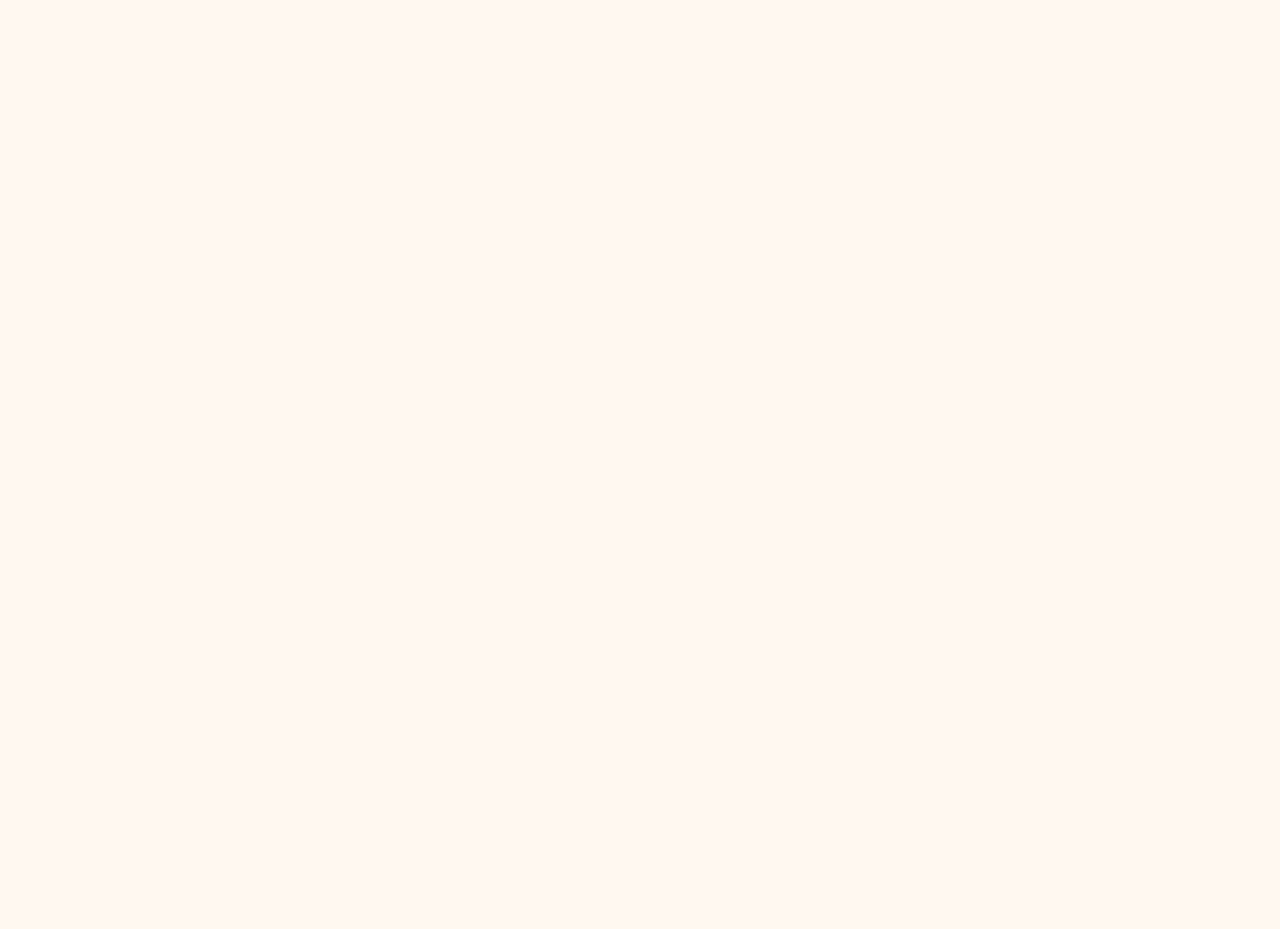
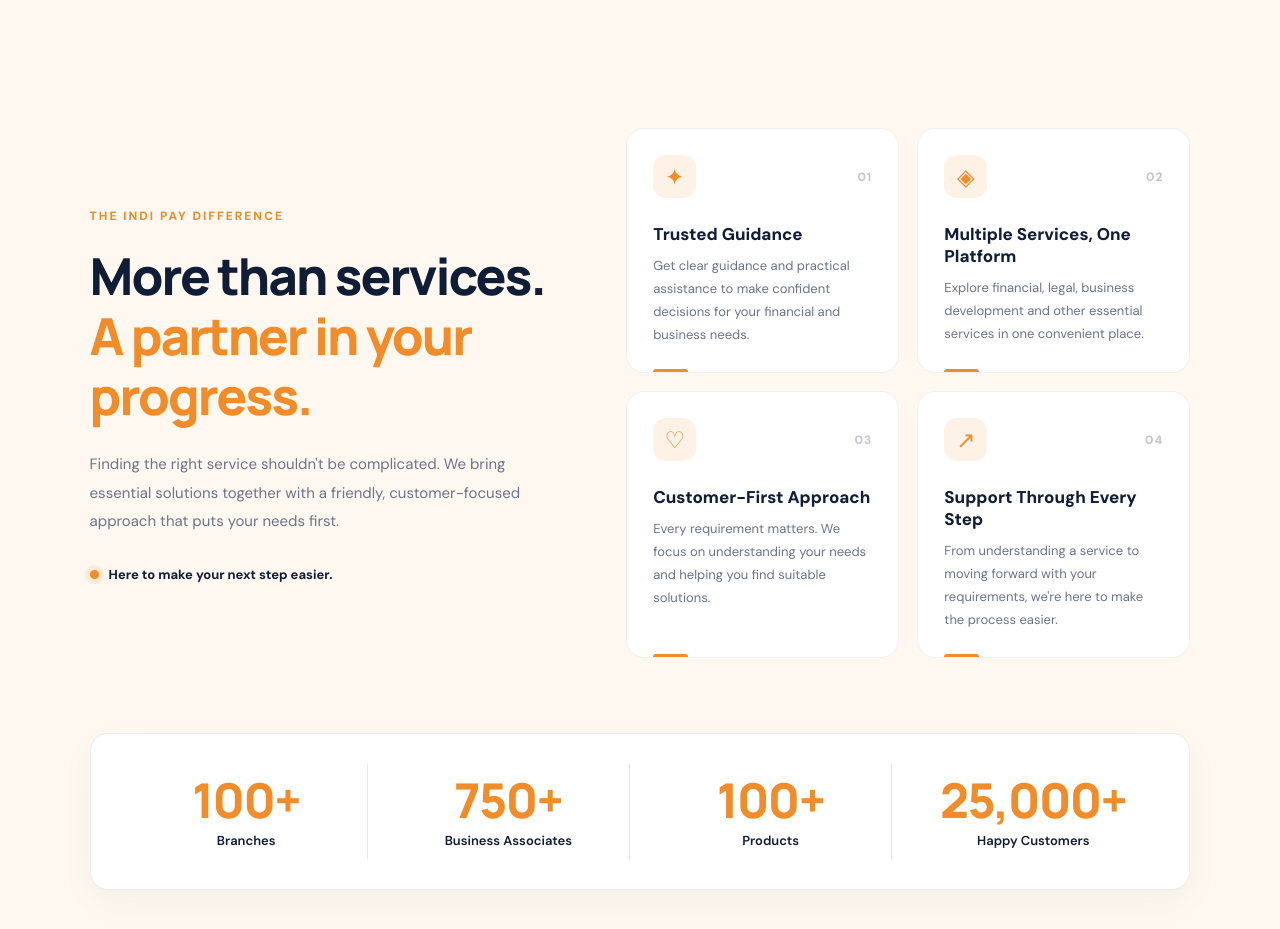
Before and after one commit to Tappyyokka/JaytradeServices, a React (Vite) app in the folder frontend-react/: page / in a window 1280 px wide. Shown: the part 3220-4149 px from the top of the page. Before the commit the page ends 3223 px from the top, so only its background shows below. Built offline with nearby package versions, Linux system fonts and the light colour scheme.

Commit message:
Update website

```diff
--- a/frontend-react/src/App.jsx
+++ b/frontend-react/src/App.jsx
@@ -3,6 +3,8 @@ import IndexHero from "./components/index/IndexHero";
 import AboutSection from "./components/index/AboutSection";
 import FeaturedStories from "./components/index/FeaturedStories";
 import ServicesOverview from "./components/index/ServicesOverview";
+import WhyChooseUs from "./components/index/WhyChooseUs";
+
 
 function App() {
   return (
@@ -12,6 +14,7 @@ function App() {
       <AboutSection />
       <FeaturedStories />
       <ServicesOverview />
+      <WhyChooseUs />
     </>
   );
 }
--- /dev/null
+++ b/frontend-react/src/components/index/AnimatedCounter.jsx
@@ -0,0 +1,55 @@
+
+import { useEffect, useRef, useState } from "react";
+
+function AnimatedCounter({ value, suffix = "" }) {
+  const [count, setCount] = useState(0);
+  const counterRef = useRef(null);
+  const hasAnimated = useRef(false);
+
+  useEffect(() => {
+    const element = counterRef.current;
+    if (!element) return;
+
+    const observer = new IntersectionObserver(
+      ([entry]) => {
+        if (entry.isIntersecting && !hasAnimated.current) {
+          hasAnimated.current = true;
+
+          const duration = 1800;
+          const startTime = performance.now();
+
+          const animate = (currentTime) => {
+            const progress = Math.min(
+              (currentTime - startTime) / duration,
+              1
+            );
+
+            const easedProgress = 1 - Math.pow(1 - progress, 4);
+
+            setCount(Math.floor(easedProgress * value));
+
+            if (progress < 1) {
+              requestAnimationFrame(animate);
+            }
+          };
+
+          requestAnimationFrame(animate);
+          observer.disconnect();
+        }
+      },
+      { threshold: 0.5 }
+    );
+
+    observer.observe(element);
+
+    return () => observer.disconnect();
+  }, [value]);
+
+  return (
+    <strong ref={counterRef}>
+      {count.toLocaleString("en-IN")}{suffix}
+    </strong>
+  );
+}
+
+export default AnimatedCounter;
--- a/frontend-react/src/components/index/ServicesOverview.jsx
+++ b/frontend-react/src/components/index/ServicesOverview.jsx
@@ -38,7 +38,7 @@ const serviceCategories = [
   },
   {
     number: "05",
-    title: "Jaytrade Times",
+    title: "Jaytrade Times & Technologies",
     description:
       "Promote your brand, reach wider audiences and explore professional advertising and media solutions.",
     icon: "▤",
--- /dev/null
+++ b/frontend-react/src/components/index/WhyChooseUs.jsx
@@ -0,0 +1,104 @@
+import AnimatedCounter from "./AnimatedCounter";
+const benefits = [
+  {
+    number: "01",
+    icon: "✦",
+    title: "Trusted Guidance",
+    description:
+      "Get clear guidance and practical assistance to make confident decisions for your financial and business needs.",
+  },
+  {
+    number: "02",
+    icon: "◈",
+    title: "Multiple Services, One Platform",
+    description:
+      "Explore financial, legal, business development and other essential services in one convenient place.",
+  },
+  {
+    number: "03",
+    icon: "♡",
+    title: "Customer-First Approach",
+    description:
+      "Every requirement matters. We focus on understanding your needs and helping you find suitable solutions.",
+  },
+  {
+    number: "04",
+    icon: "↗",
+    title: "Support Through Every Step",
+    description:
+      "From understanding a service to moving forward with your requirements, we're here to make the process easier.",
+  },
+];
+
+function WhyChooseUs() {
+  return (
+    <section className="why-choose-section">
+      <div className="why-choose-container">
+
+        <div className="why-choose-heading">
+          <span className="why-eyebrow">THE INDI PAY DIFFERENCE</span>
+
+          <h2>
+            More than services.
+            <br />
+            <span>A partner in your progress.</span>
+          </h2>
+
+          <p>
+            Finding the right service shouldn't be complicated.
+            We bring essential solutions together with a friendly,
+            customer-focused approach that puts your needs first.
+          </p>
+
+          <div className="why-trust-note">
+            <span className="trust-dot"></span>
+            Here to make your next step easier.
+          </div>
+        </div>
+
+        <div className="why-benefits-grid">
+          {benefits.map((benefit) => (
+            <div className="why-benefit-card" key={benefit.number}>
+              <div className="benefit-card-top">
+                <span className="benefit-icon">{benefit.icon}</span>
+                <span className="benefit-number">{benefit.number}</span>
+              </div>
+
+              <h3>{benefit.title}</h3>
+              <p>{benefit.description}</p>
+
+              <div className="benefit-card-line"></div>
+            </div>
+          ))}
+        </div>
+
+      </div>
+
+
+<div className="why-bottom-strip">
+  <div>
+    <AnimatedCounter value={100} suffix="+" />
+    <span>Branches</span>
+  </div>
+
+  <div>
+    <AnimatedCounter value={750} suffix="+" />
+    <span>Business Associates</span>
+  </div>
+
+  <div>
+    <AnimatedCounter value={100} suffix="+" />
+    <span>Products</span>
+  </div>
+
+  <div>
+    <AnimatedCounter value={25000} suffix="+" />
+    <span>Happy Customers</span>
+  </div>
+</div>
+
+    </section>
+  );
+}
+
+export default WhyChooseUs;
--- a/frontend-react/src/styles/index.css
+++ b/frontend-react/src/styles/index.css
@@ -1268,3 +1268,292 @@
     width: 100%;
   }
 }
+
+/* =========================================
+   WHY CHOOSE INDI PAY
+========================================= */
+
+.why-choose-section {
+  position: relative;
+  padding: 100px 7%;
+  background: var(--cream);
+  overflow: hidden;
+}
+
+.why-choose-container {
+  max-width: 1240px;
+  margin: 0 auto;
+  display: grid;
+  grid-template-columns: 0.9fr 1.1fr;
+  gap: 75px;
+  align-items: center;
+}
+
+.why-choose-heading {
+  max-width: 480px;
+}
+
+.why-eyebrow {
+  display: inline-block;
+  color: var(--orange);
+  font-size: 12px;
+  font-weight: 800;
+  letter-spacing: 2px;
+  margin-bottom: 22px;
+}
+
+.why-choose-heading h2 {
+  color: var(--navy);
+  font-family: "Manrope", sans-serif;
+  font-size: clamp(34px, 4vw, 51px);
+  line-height: 1.18;
+  font-weight: 800;
+  letter-spacing: -2px;
+  margin: 0 0 24px;
+}
+
+.why-choose-heading h2 span {
+  color: var(--orange);
+}
+
+.why-choose-heading > p {
+  color: var(--muted);
+  font-size: 15px;
+  line-height: 1.9;
+  margin-bottom: 30px;
+}
+
+.why-trust-note {
+  display: flex;
+  align-items: center;
+  gap: 10px;
+  color: var(--navy);
+  font-size: 13px;
+  font-weight: 700;
+}
+
+.trust-dot {
+  width: 9px;
+  height: 9px;
+  background: var(--orange);
+  border-radius: 50%;
+  box-shadow: 0 0 0 5px rgba(242, 140, 40, 0.13);
+}
+
+.why-benefits-grid {
+  display: grid;
+  grid-template-columns: repeat(2, minmax(0, 1fr));
+  gap: 18px;
+}
+
+.why-benefit-card {
+  position: relative;
+  min-height: 225px;
+  padding: 26px;
+  background: var(--white);
+  border: 1px solid rgba(16, 29, 54, 0.06);
+  border-radius: 18px;
+  display: flex;
+  flex-direction: column;
+  transition: transform 0.3s ease, box-shadow 0.3s ease;
+  overflow: hidden;
+}
+
+.why-benefit-card:hover {
+  transform: translateY(-6px);
+  box-shadow: 0 18px 40px rgba(16, 29, 54, 0.09);
+}
+
+.benefit-card-top {
+  display: flex;
+  justify-content: space-between;
+  align-items: center;
+  margin-bottom: 25px;
+}
+
+.benefit-icon {
+  width: 43px;
+  height: 43px;
+  display: grid;
+  place-items: center;
+  background: rgba(242, 140, 40, 0.12);
+  color: var(--orange);
+  border-radius: 13px;
+  font-size: 23px;
+}
+
+.benefit-number {
+  color: rgba(16, 29, 54, 0.25);
+  font-size: 12px;
+  font-weight: 800;
+  letter-spacing: 1px;
+}
+
+.why-benefit-card h3 {
+  color: var(--navy);
+  font-size: 17px;
+  font-weight: 800;
+  margin: 0 0 10px;
+}
+
+.why-benefit-card p {
+  color: var(--muted);
+  font-size: 13px;
+  line-height: 1.75;
+  margin: 0;
+}
+
+.benefit-card-line {
+  position: absolute;
+  bottom: 0;
+  left: 26px;
+  width: 35px;
+  height: 3px;
+  background: var(--orange);
+  border-radius: 5px 5px 0 0;
+  transition: width 0.3s ease;
+}
+
+.why-benefit-card:hover .benefit-card-line {
+  width: calc(100% - 52px);
+}
+
+
+/* =========================================
+   INDI PAY STATISTICS
+========================================= */
+
+.why-bottom-strip {
+  max-width: 1240px;
+  margin: 75px auto 0;
+  padding: 30px 35px;
+  background: var(--white);
+  border: 1px solid rgba(16, 29, 54, 0.08);
+  border-radius: 18px;
+  display: grid;
+  grid-template-columns: repeat(4, 1fr);
+  gap: 20px;
+  box-shadow: 0 12px 35px rgba(16, 29, 54, 0.04);
+}
+
+.why-bottom-strip > div {
+  display: flex;
+  flex-direction: column;
+  align-items: center;
+  justify-content: center;
+  text-align: center;
+  gap: 5px;
+  padding: 10px 12px;
+  border-right: 1px solid rgba(16, 29, 54, 0.1);
+}
+
+.why-bottom-strip > div:last-child {
+  border-right: none;
+}
+
+.why-bottom-strip strong {
+  color: var(--orange);
+  font-family: "Manrope", sans-serif;
+  font-size: clamp(32px, 4vw, 48px);
+  font-weight: 800;
+  line-height: 1.1;
+  letter-spacing: -1.5px;
+}
+
+.why-bottom-strip span {
+  color: var(--navy);
+  font-size: 13px;
+  font-weight: 600;
+}
+
+/* Responsive statistics */
+
+@media (max-width: 700px) {
+  .why-bottom-strip {
+    grid-template-columns: repeat(2, 1fr);
+    padding: 22px 15px;
+    gap: 15px 5px;
+  }
+
+  .why-bottom-strip > div:nth-child(2) {
+    border-right: none;
+  }
+
+  .why-bottom-strip > div:nth-child(3),
+  .why-bottom-strip > div:nth-child(4) {
+    border-top: 1px solid rgba(16, 29, 54, 0.1);
+    padding-top: 20px;
+  }
+}
+
+@media (max-width: 380px) {
+  .why-bottom-strip strong {
+    font-size: 29px;
+  }
+
+  .why-bottom-strip span {
+    font-size: 11px;
+  }
+}
+
+
+/* MOBILE LAYOUT FIX - WHY CHOOSE INDI PAY */
+
+@media (max-width: 700px) {
+  .why-choose-section {
+    padding: 65px 20px;
+    width: 100%;
+    box-sizing: border-box;
+  }
+
+  .why-choose-container {
+    width: 100%;
+    max-width: 100%;
+    display: grid;
+    grid-template-columns: minmax(0, 1fr);
+    gap: 35px;
+  }
+
+  .why-choose-heading {
+    width: 100%;
+    max-width: 100%;
+    min-width: 0;
+  }
+
+  .why-choose-heading h2 {
+    font-size: 36px;
+    line-height: 1.2;
+  }
+
+  .why-choose-heading > p {
+    font-size: 14px;
+  }
+
+  .why-benefits-grid {
+    width: 100%;
+    min-width: 0;
+    grid-template-columns: minmax(0, 1fr);
+    gap: 15px;
+  }
+
+  .why-benefit-card {
+    width: 100%;
+    min-width: 0;
+    box-sizing: border-box;
+    min-height: 190px;
+  }
+
+  .why-benefit-card h3 {
+    font-size: 17px;
+  }
+
+  .why-benefit-card p {
+    font-size: 13px;
+  }
+
+  .why-bottom-strip {
+    width: 100%;
+    box-sizing: border-box;
+    margin-top: 45px;
+  }
+}
```
